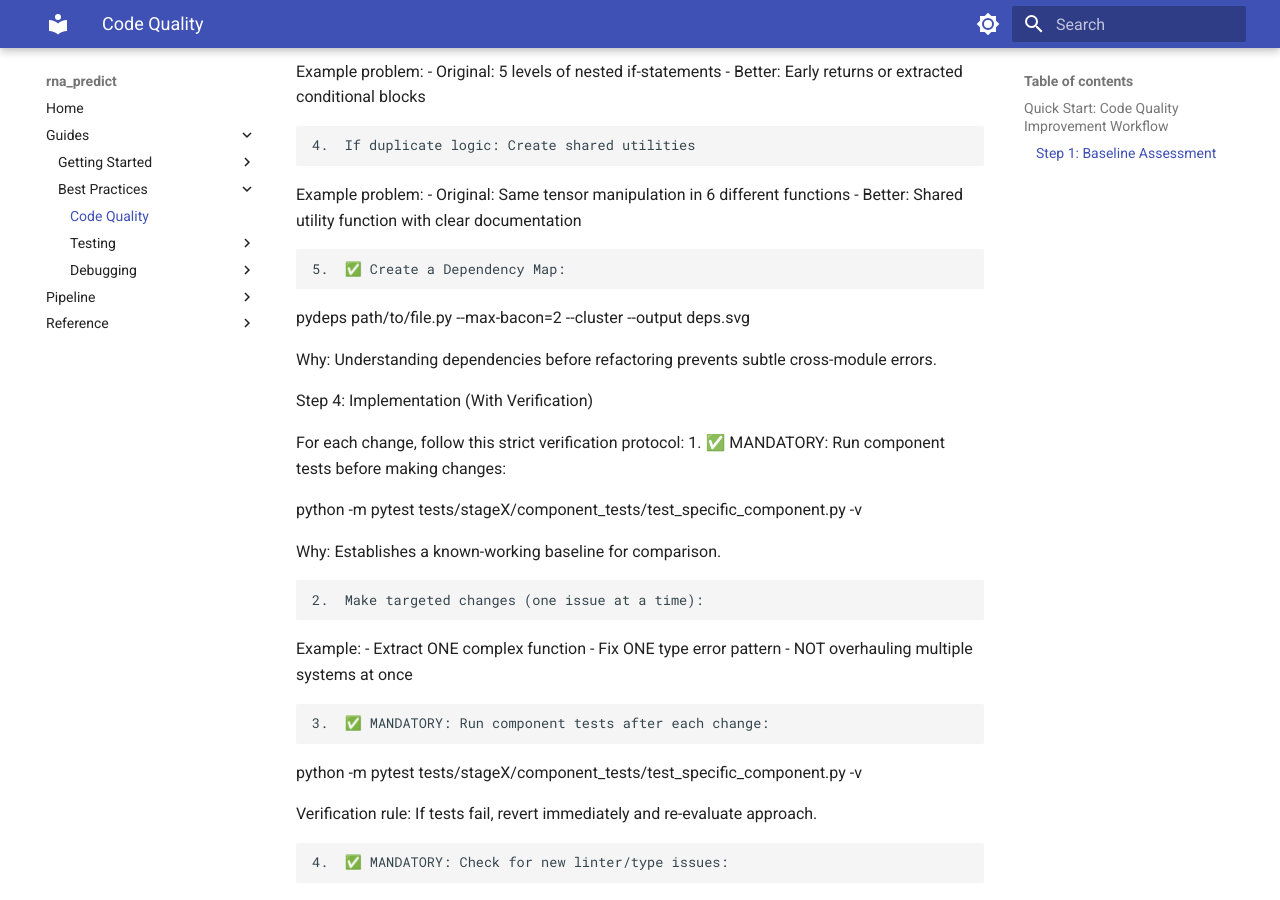
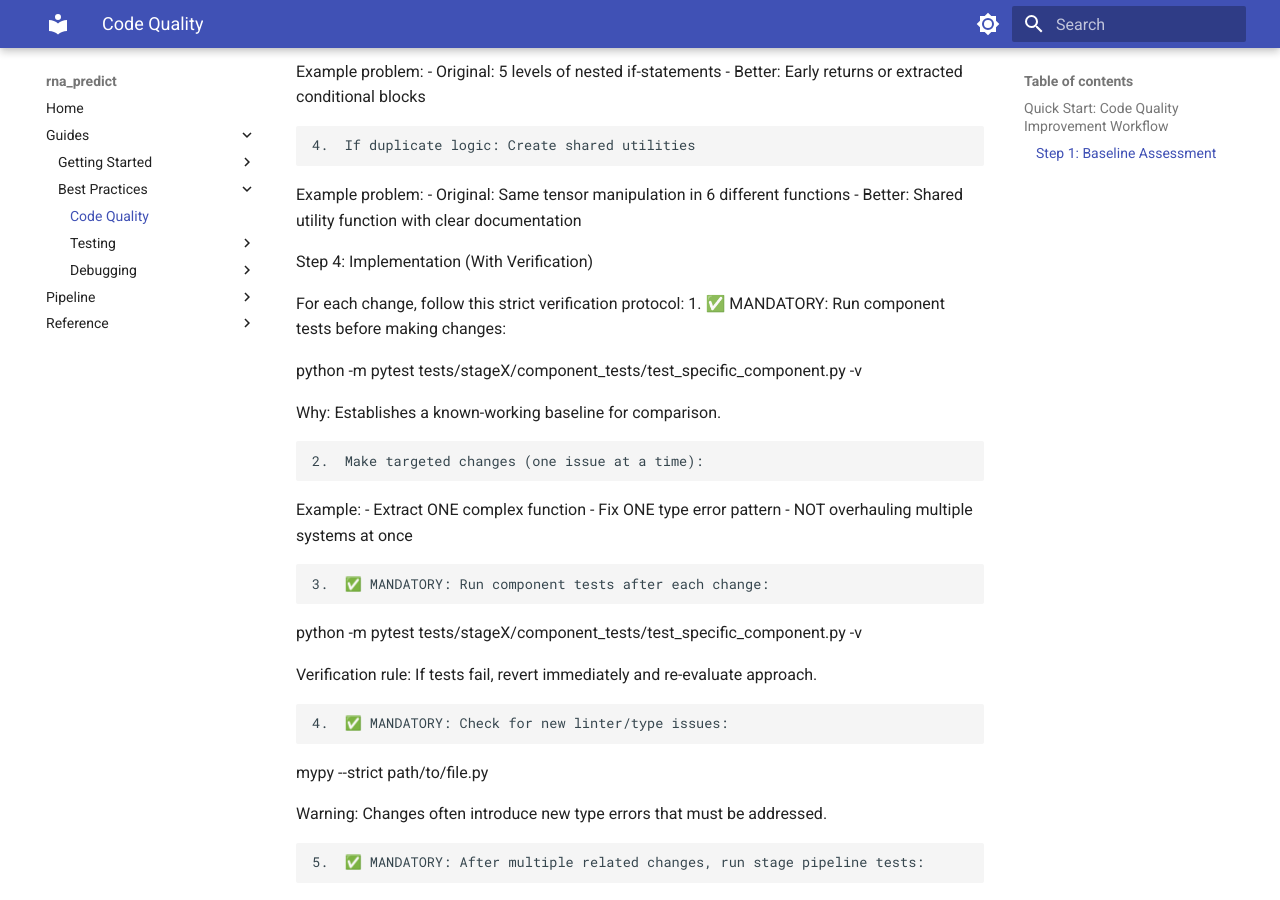
Before and after one commit to ImmortalDemonGod/RNA_PREDICT, an MkDocs documentation site: the page built from docs/guides/best_practices/code_quality_best_practices.md, in a window 1280 px wide and 900 px high, scrolled down 2193 px. Built offline with MkDocs 1.6.1 and Material for MkDocs 9.7.7, drawn with Linux system fonts in a browser that asks for light colours.

```diff
--- a/docs/guides/best_practices/code_quality_best_practices.md
+++ b/docs/guides/best_practices/code_quality_best_practices.md
@@ -107,11 +107,7 @@ Example problem:
 - Better: Shared utility function with clear documentation
 
 
-	5.	✅ Create a Dependency Map:
 
-pydeps path/to/file.py --max-bacon=2 --cluster --output deps.svg
-
-Why: Understanding dependencies before refactoring prevents subtle cross-module errors.
 
 Step 4: Implementation (With Verification)
 
```
